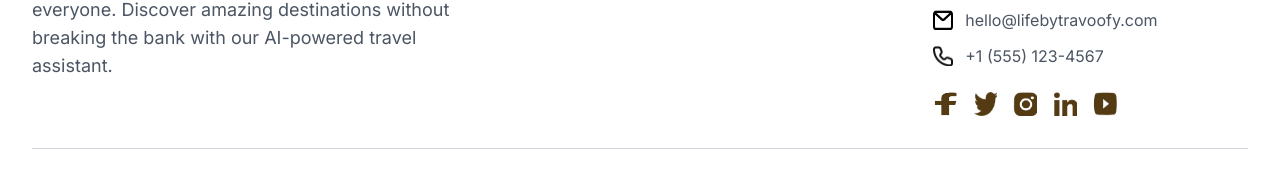
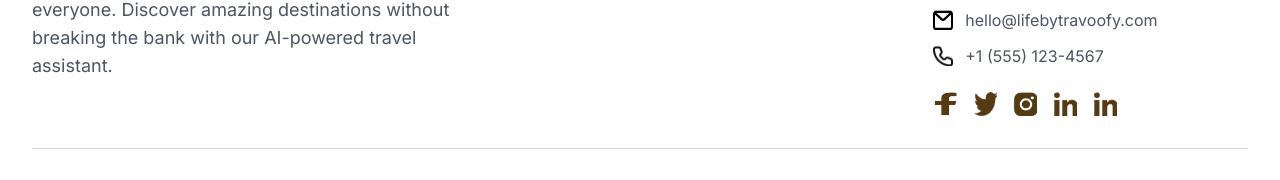
Before and after one commit to LyfeByTravoofy/lyfebytravoofy, a Next.js app: page / in a window 1280 px wide. Shown: the part 2920-3100 px from the top of the page. Built offline with nearby package versions, Linux system fonts and the light colour scheme; no server answers; the database is empty; a web font is replaced by a local one.

Commit message:
YouTube.png removed commit

```diff
--- a/components/Footer.js
+++ b/components/Footer.js
@@ -73,7 +73,7 @@ export default function Footer() {
                   <img src="/linkedin.png" alt="LinkedIn" className="w-6 h-6" />
                 </a>
                 <a href="#" className="text-gray-600 hover:text-[#FFBF4C] transition">
-                  <img src="/youtube.png" alt="LinkedIn" className="w-6 h-6" />
+                  <img src="/linkedin.png" alt="Youtube" className="w-6 h-6" />
                 </a>
               </div>
             </div>
```
Also changed, not shown: public/YouTube.png (deleted).
